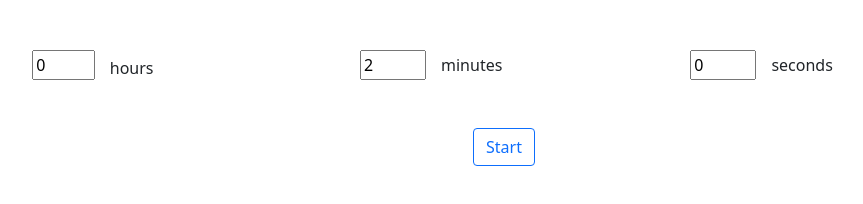
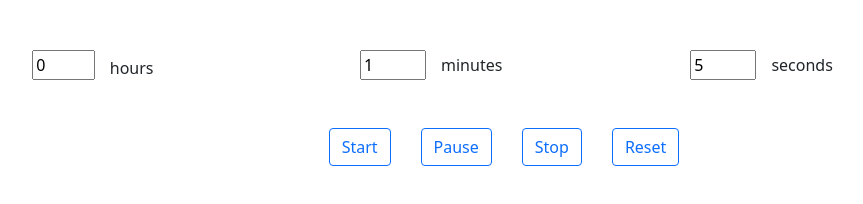
Before and after one commit to dev-vicki/countdownTimer, a plain HTML site: page index.html in a window 1280 px wide. Shown: the whole page, without its empty margins (136-999 px from the left). Drawn offline with nearby package versions, Linux system fonts and the light colour scheme.

Commit message:
added start, pause, stop and reset buttons

```diff
--- a/index.html
+++ b/index.html
@@ -15,18 +15,23 @@
                 <input id="hours" class="form-controls" type="number" min="0" value = "0" name="hours"/>hours
             </div>
             <div class="form-groups">
-                <input id="minutes" class="form-controls" type="number" min="0" value = "2" name="minutes"/>minutes
+                <input id="minutes" class="form-controls" type="number" min="0" value = "1" name="minutes"/>minutes
             </div>
             <div class="form-groups">
-                <input id="seconds" class="form-controls" type="number" min="0" value = "0" name="seconds"/>seconds
+                <input id="seconds" class="form-controls" type="number" min="0" value = "5" name="seconds"/>seconds
             </div>
         </div>
         <div class="d-flex buttons justify-content-center">
-            <button class="btn btn-outline-primary">Start</button>
+            <button  class="btn btn-outline-primary btnStart">Start</button>
+            <button  class="btn btn-outline-primary btnPause">Pause</button>
+            <button  class="btn btn-outline-primary btnStop">Stop</button>
+            <button  class="btn btn-outline-primary btnReset">Reset</button>
+
         </div>
     </div>
 
 
     <script src="https://cdn.jsdelivr.net/npm/bootstrap@5.1.3/dist/js/bootstrap.bundle.min.js" integrity="sha384-ka7Sk0Gln4gmtz2MlQnikT1wXgYsOg+OMhuP+IlRH9sENBO0LRn5q+8nbTov4+1p" crossorigin="anonymous"></script>
+    <script src="app.js"></script>
 </body>
 </html>
```
